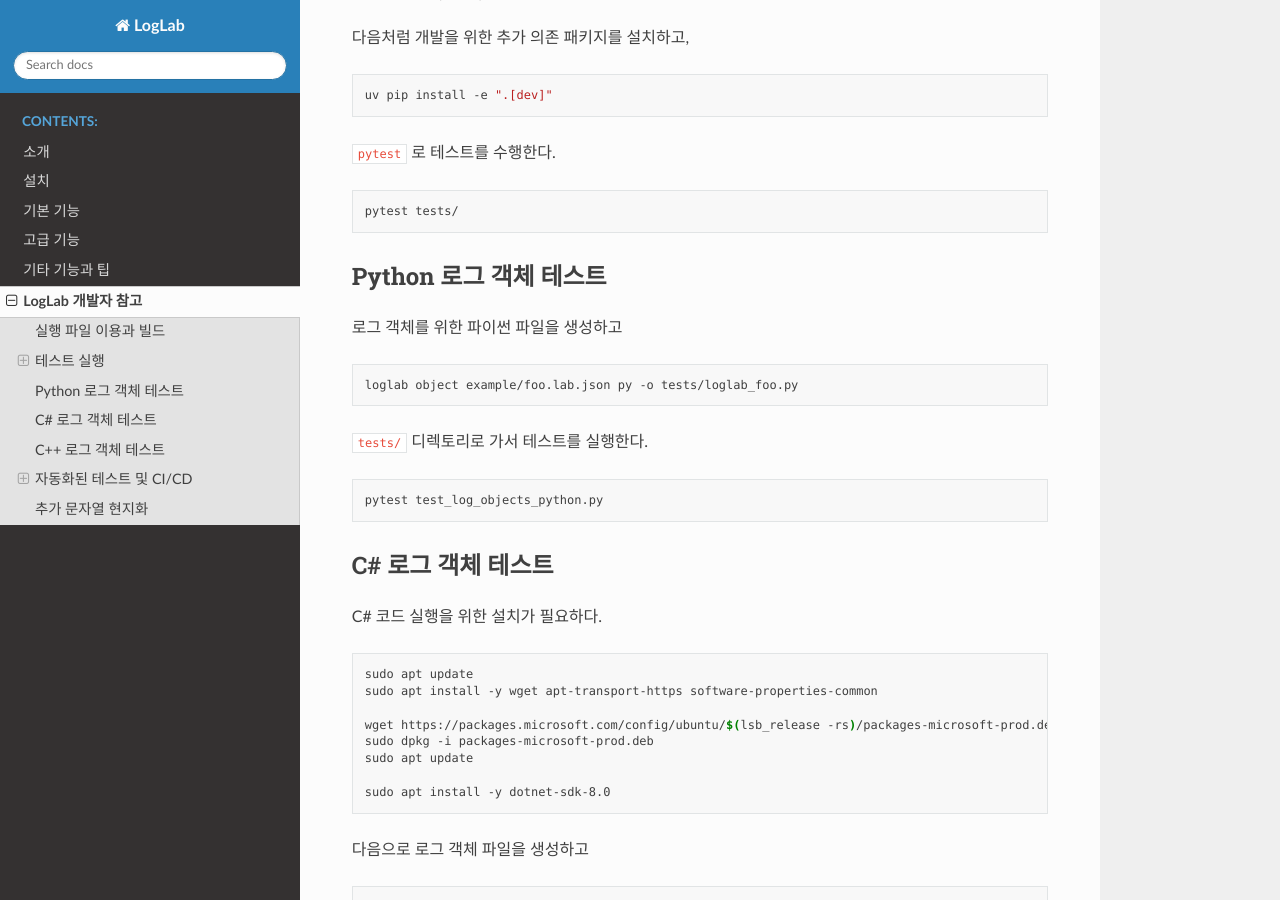
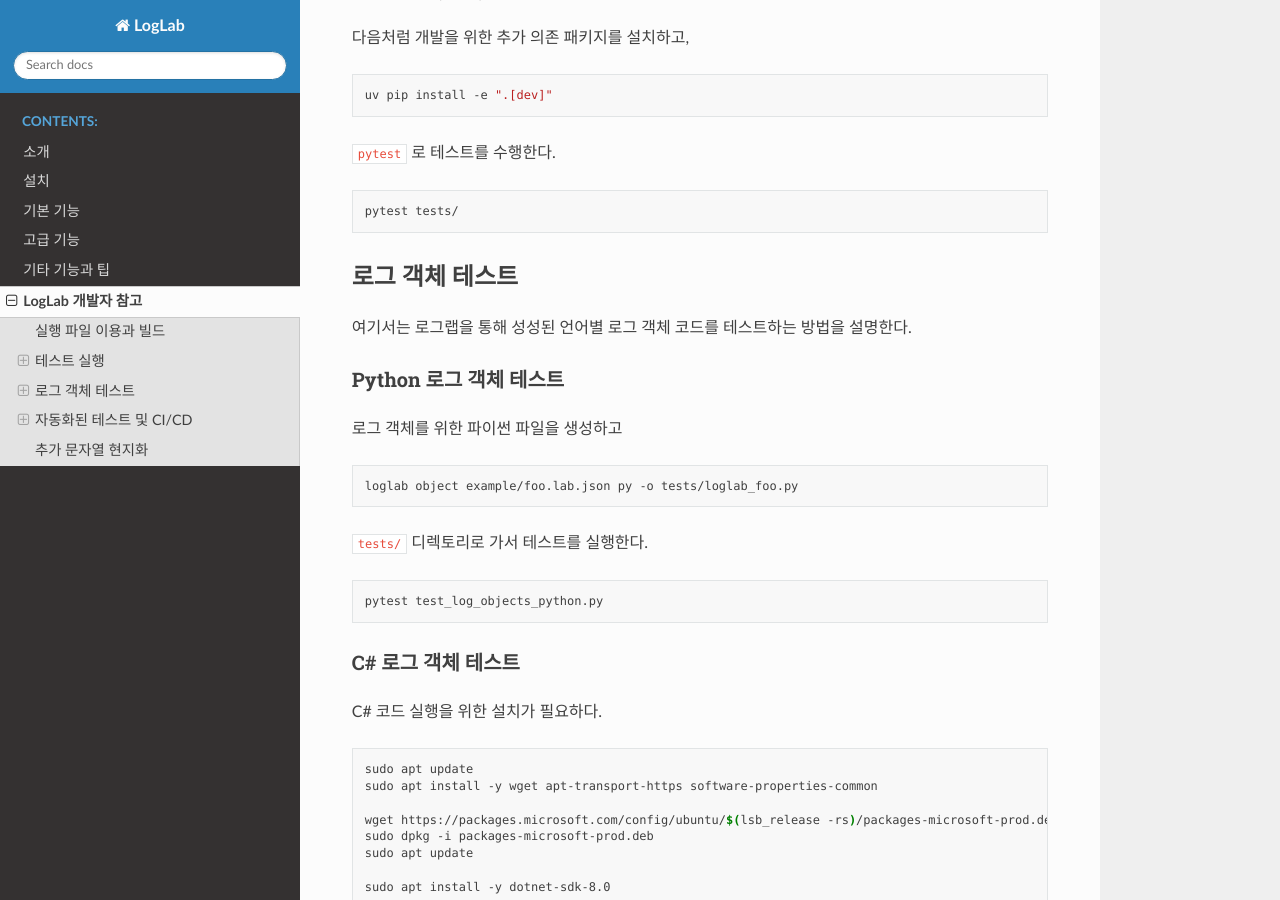
Before and after one commit to haje01/loglab, a Sphinx documentation site: the page built from docs/developer.rst, in a window 1280 px wide and 900 px high, scrolled down 1619 px. Built offline with Sphinx 7.4.7 and the Read the Docs theme 3.1.0, drawn with Linux system fonts in a browser that asks for light colours.

Commit message:
update doc

```diff
--- a/docs/developer.rst
+++ b/docs/developer.rst
@@ -95,8 +95,14 @@ LogLab 개발자 참고
 
    pytest tests/
 
+
+로그 객체 테스트
+-----------------------
+
+여기서는 로그랩을 통해 성성된 언어별 로그 객체 코드를 테스트하는 방법을 설명한다.
+
 Python 로그 객체 테스트
------------------------
+~~~~~~~~~~~~~~~~~~~~~~~~~
 
 로그 객체를 위한 파이썬 파일을 생성하고
 
@@ -111,7 +117,7 @@ Python 로그 객체 테스트
    pytest test_log_objects_python.py
 
 C# 로그 객체 테스트
--------------------
+~~~~~~~~~~~~~~~~~~~
 
 C# 코드 실행을 위한 설치가 필요하다.
 
@@ -141,7 +147,7 @@ C# 코드 실행을 위한 설치가 필요하다.
 .. _c-로그-객체-테스트-1:
 
 C++ 로그 객체 테스트
---------------------
+~~~~~~~~~~~~~~~~~~~~~~~~~
 
 테스트를 위해 먼저 ``gtest`` 를 설치가 필요하다.
 
```
Also changed, not shown: README.md (+1 -1 lines).
